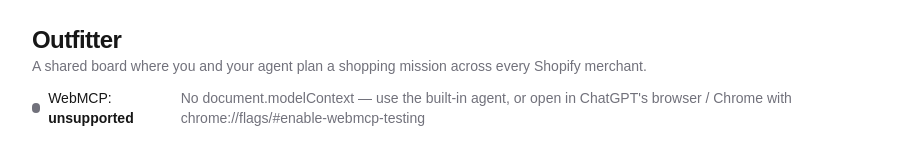
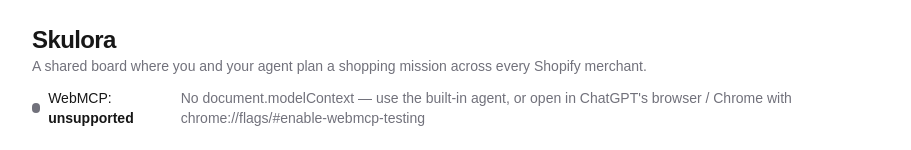
Before and after one commit to sebastiancadena/skulora, a Next.js app: page / in a window 1280 px wide. Shown: the top 150 px of the page, without its empty margins (184-1095 px from the left). Built offline with nearby package versions, Linux system fonts and the light colour scheme.

Commit message:
chore: rename product to Skulora

```diff
--- a/src/app/page.tsx
+++ b/src/app/page.tsx
@@ -6,7 +6,7 @@
     <main className="mx-auto max-w-4xl space-y-6 p-6">
       <header className="flex flex-wrap items-baseline justify-between gap-3">
         <div>
-          <h1 className="text-2xl font-bold tracking-tight">Outfitter</h1>
+          <h1 className="text-2xl font-bold tracking-tight">Skulora</h1>
           <p className="text-sm text-zinc-500">A shared board where you and your agent plan a shopping mission across every Shopify merchant.</p>
         </div>
         <WebMCPTools />
--- a/src/components/WebMCPTools.tsx
+++ b/src/components/WebMCPTools.tsx
@@ -1,7 +1,7 @@
 "use client";
 
 /**
- * Registers Outfitter's tools with the browser's WebMCP surface.
+ * Registers Skulora's tools with the browser's WebMCP surface.
  * Renders a small status chip so a judge can see at a glance whether their browser exposes
  * `document.modelContext` (ChatGPT desktop browser, Chrome 149+ with the WebMCP flag).
  */
--- a/src/lib/webmcp/tools.ts
+++ b/src/lib/webmcp/tools.ts
@@ -1,5 +1,5 @@
 /**
- * The Outfitter tool table. One source of truth consumed by:
+ * The Skulora tool table. One source of truth consumed by:
  *   - the browser's WebMCP surface (document.modelContext.registerTool)
  *   - the built-in agent (same name/schema/execute, no browser support needed)
  *
```
Also changed, not shown: 1 other file (tests, documents, lock files or other folders).
